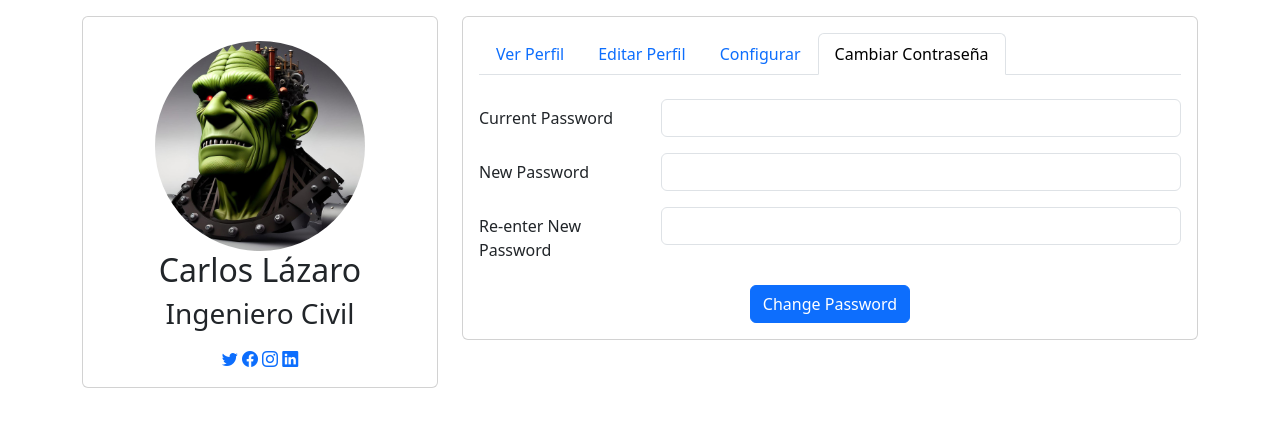
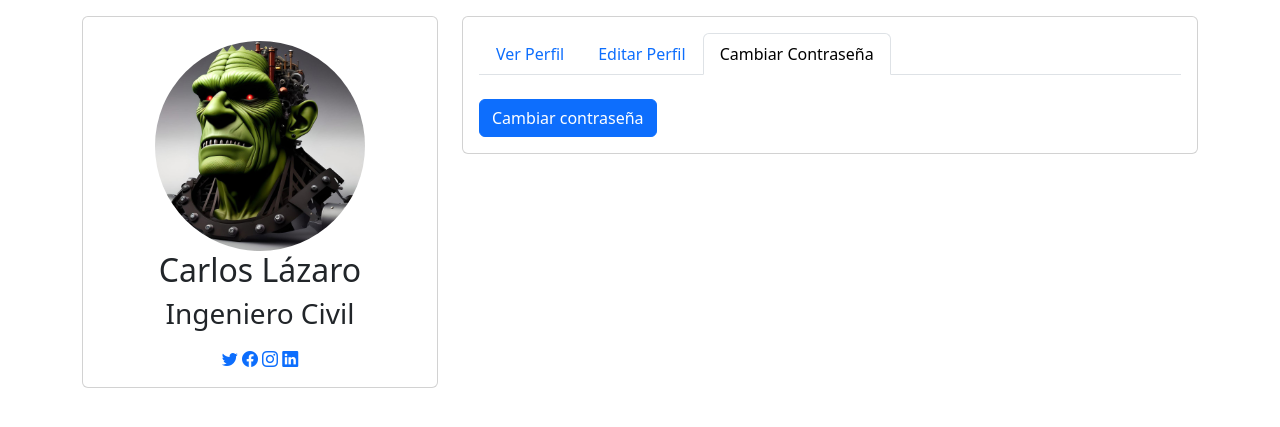
Before and after one commit to celazaro/ManejoUsuarios, a Django app: page /autorizados/perfil/ in a window 1280 px wide, after a click on "Cambiar Contraseña". Shown: the part 158-585 px from the top of the page. Run offline with Django 5.2, Linux system fonts and the light colour scheme; a user stored in the database is signed in; some libraries are stand-ins or nearby versions.

Commit message:
Agregado Cambio de Contraseña Usuario

```diff
--- a/templates/base.html
+++ b/templates/base.html
@@ -71,7 +71,7 @@
                               </li>
 
                               <li>
-                                <a class="dropdown-item d-flex align-items-center" href="users-profile.html">
+                                <a class="dropdown-item d-flex align-items-center" href="#">
                                   <i class="bi bi-gear"></i>
                                   <span>Configurar Cuenta</span>
                                 </a>
@@ -81,7 +81,7 @@
                               </li>
 
                               <li>
-                                <a class="dropdown-item d-flex align-items-center" href="pages-faq.html">
+                                <a class="dropdown-item d-flex align-items-center" href="#">
                                   <i class="bi bi-question-circle"></i>
                                   <span>Necesitas ayuda?</span>
                                 </a>
--- a/templates/user/perfil.html
+++ b/templates/user/perfil.html
@@ -1,5 +1,6 @@
 {% extends 'base.html' %}
 
+{% load crispy_forms_tags %}
 
 {% block content %}
 
@@ -63,16 +64,6 @@
                   data-bs-target="#profile-edit"
                 >
                   Editar Perfil
-                </button>
-              </li>
-
-              <li class="nav-item">
-                <button
-                  class="nav-link"
-                  data-bs-toggle="tab"
-                  data-bs-target="#profile-settings"
-                >
-                  Configurar
                 </button>
               </li>
 
@@ -330,130 +321,12 @@
                 <!-- End Profile Edit Form -->
               </div>
 
-              <div class="tab-pane fade pt-3" id="profile-settings">
-                <!-- Settings Form -->
-                <form>
-                  <div class="row mb-3">
-                    <label
-                      for="fullName"
-                      class="col-md-4 col-lg-3 col-form-label"
-                      >Email Notifications</label
-                    >
-                    <div class="col-md-8 col-lg-9">
-                      <div class="form-check">
-                        <input
-                          class="form-check-input"
-                          type="checkbox"
-                          id="changesMade"
-                          checked
-                        />
-                        <label class="form-check-label" for="changesMade">
-                          Changes made to your account
-                        </label>
-                      </div>
-                      <div class="form-check">
-                        <input
-                          class="form-check-input"
-                          type="checkbox"
-                          id="newProducts"
-                          checked
-                        />
-                        <label class="form-check-label" for="newProducts">
-                          Information on new products and services
-                        </label>
-                      </div>
-                      <div class="form-check">
-                        <input
-                          class="form-check-input"
-                          type="checkbox"
-                          id="proOffers"
-                        />
-                        <label class="form-check-label" for="proOffers">
-                          Marketing and promo offers
-                        </label>
-                      </div>
-                      <div class="form-check">
-                        <input
-                          class="form-check-input"
-                          type="checkbox"
-                          id="securityNotify"
-                          checked
-                          disabled
-                        />
-                        <label class="form-check-label" for="securityNotify">
-                          Security alerts
-                        </label>
-                      </div>
-                    </div>
-                  </div>
-
-                  <div class="text-center">
-                    <button type="submit" class="btn btn-primary">
-                      Save Changes
-                    </button>
-                  </div>
-                </form>
-                <!-- End settings Form -->
-              </div>
+              <!-- Cambio de Contraseña -->
 
               <div class="tab-pane fade pt-3" id="profile-change-password">
-                <!-- Change Password Form -->
-                <form>
-                  <div class="row mb-3">
-                    <label
-                      for="currentPassword"
-                      class="col-md-4 col-lg-3 col-form-label"
-                      >Current Password</label
-                    >
-                    <div class="col-md-8 col-lg-9">
-                      <input
-                        name="password"
-                        type="password"
-                        class="form-control"
-                        id="currentPassword"
-                      />
-                    </div>
-                  </div>
 
-                  <div class="row mb-3">
-                    <label
-                      for="newPassword"
-                      class="col-md-4 col-lg-3 col-form-label"
-                      >New Password</label
-                    >
-                    <div class="col-md-8 col-lg-9">
-                      <input
-                        name="newpassword"
-                        type="password"
-                        class="form-control"
-                        id="newPassword"
-                      />
-                    </div>
-                  </div>
+                <a class="btn btn-primary" href=" {% url 'password_change' %}  ">Cambiar contraseña</a>
 
-                  <div class="row mb-3">
-                    <label
-                      for="renewPassword"
-                      class="col-md-4 col-lg-3 col-form-label"
-                      >Re-enter New Password</label
-                    >
-                    <div class="col-md-8 col-lg-9">
-                      <input
-                        name="renewpassword"
-                        type="password"
-                        class="form-control"
-                        id="renewPassword"
-                      />
-                    </div>
-                  </div>
-
-                  <div class="text-center">
-                    <button type="submit" class="btn btn-primary">
-                      Change Password
-                    </button>
-                  </div>
-                </form>
-                <!-- End Change Password Form -->
               </div>
             </div>
             <!-- End Bordered Tabs -->
--- a/user/forms.py
+++ b/user/forms.py
@@ -4,6 +4,7 @@
 
 
 class FormularioRegistracion(UserCreationForm):
+    # Este codígo permite que los 3 campos indicados sean obligatorios de llenar
         first_name = forms.CharField(required=True, label='Nombre')
         last_name = forms.CharField(required=True, label='Apellido')
         email = forms.EmailField(required=True, label='Correo Electrónico')
```
Also changed, not shown: templates/registration/password_change_done.html (added, +23 -0 lines), templates/registration/password_change_form.html (added, +32 -0 lines), db.sqlite3, media/users/Carlos.PNG (deleted), media/users/admin.jpeg (added).
